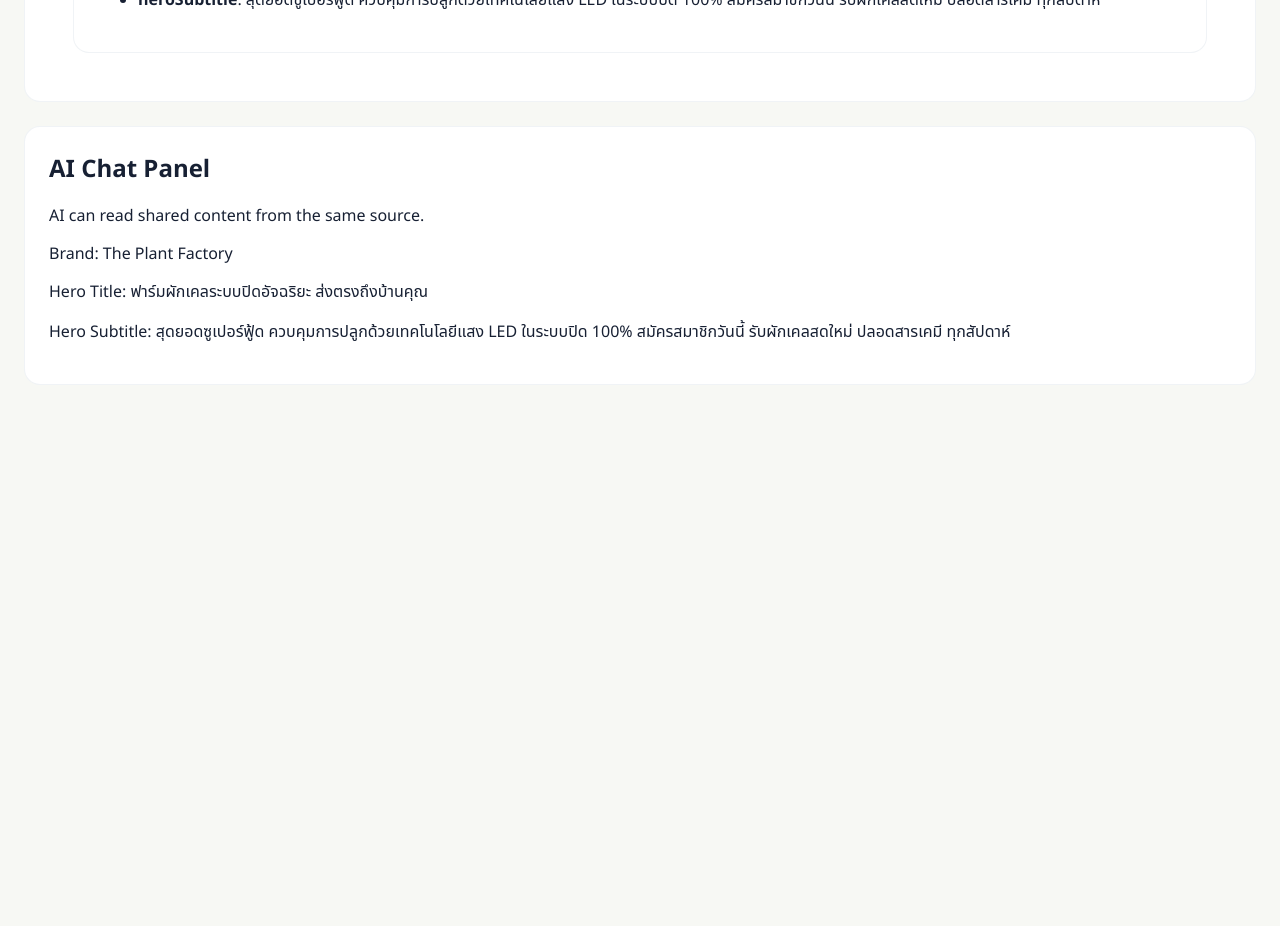
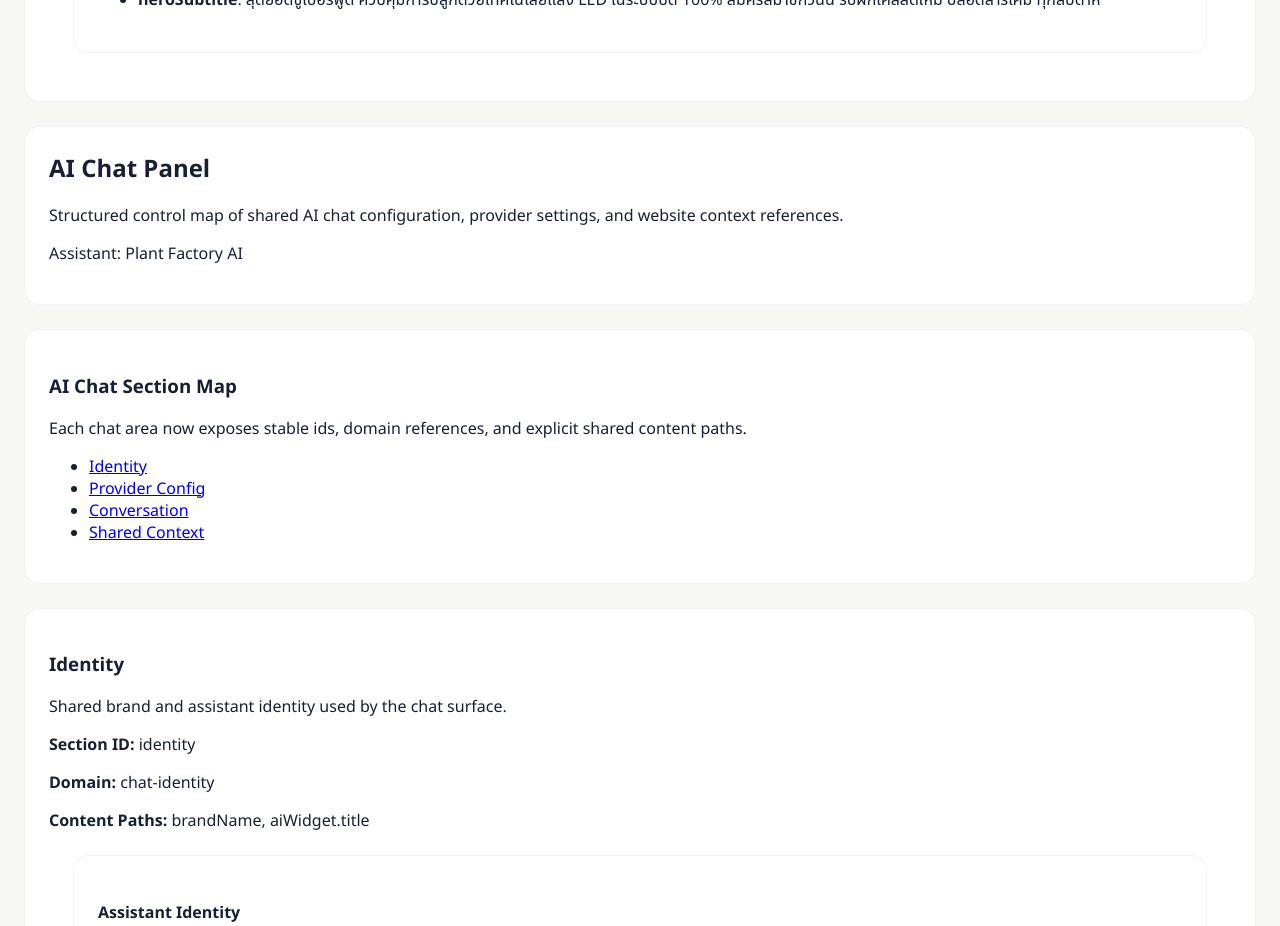
Before and after one commit to satapolceo/the-plant-factory-web, a React (Vite) app: page / in a window 1280 px wide. Shown: the part 9080-10006 px from the top of the page. Before the commit the page ends 9489 px from the top, so only its background shows below. Built offline with nearby package versions, Linux system fonts and the light colour scheme.

Commit message:
Structure AI chat panel mappings

```diff
--- a/src/chat/AIChatPanel.jsx
+++ b/src/chat/AIChatPanel.jsx
@@ -1,14 +1,118 @@
 import React from "react";
+import chatSections from "./chatSections";
 import siteContent from "../data/siteContent";
+
+function getValueAtPath(source, path) {
+  return path.split(".").reduce((current, key) => current?.[key], source);
+}
+
+function renderValuePreview(path, value) {
+  if (path === "aiWidget.apiKey") {
+    return value ? "Configured" : "Not configured";
+  }
+
+  if (Array.isArray(value)) {
+    if (value.length === 0) {
+      return "0 entries";
+    }
+
+    const firstItem = value[0];
+
+    if (typeof firstItem === "string") {
+      return `${value.length} entries: ${value.join(", ")}`;
+    }
+
+    if (firstItem && typeof firstItem === "object") {
+      const itemId = firstItem.id ?? firstItem.name ?? firstItem.label ?? "item";
+      return `${value.length} entries, first id: ${itemId}`;
+    }
+
+    return `${value.length} entries`;
+  }
+
+  if (value && typeof value === "object") {
+    return `${Object.keys(value).length} fields`;
+  }
+
+  return String(value);
+}
+
+function ChatPanelNav({ sections }) {
+  return (
+    <nav aria-label="AI chat sections">
+      <ul>
+        {sections.map((section) => (
+          <li key={section.id}>
+            <a href={`#chat-section-${section.id}`}>{section.label}</a>
+          </li>
+        ))}
+      </ul>
+    </nav>
+  );
+}
+
+function ChatGroupCard({ sectionId, group, content }) {
+  return (
+    <section aria-labelledby={`chat-group-${sectionId}-${group.id}`}>
+      <h4 id={`chat-group-${sectionId}-${group.id}`}>{group.label}</h4>
+      <p>{group.description}</p>
+      <ul>
+        {group.contentPaths.map((path) => (
+          <li key={path}>
+            <strong>{path}</strong>: {renderValuePreview(path, getValueAtPath(content, path))}
+          </li>
+        ))}
+      </ul>
+    </section>
+  );
+}
+
+function ChatSectionCard({ section, content }) {
+  return (
+    <section aria-labelledby={`chat-section-${section.id}`}>
+      <h3 id={`chat-section-${section.id}`}>{section.label}</h3>
+      <p>{section.description}</p>
+      <p>
+        <strong>Section ID:</strong> {section.id}
+      </p>
+      <p>
+        <strong>Domain:</strong> {section.domain}
+      </p>
+      <p>
+        <strong>Content Paths:</strong> {section.contentPaths.join(", ")}
+      </p>
+
+      {section.groups.map((group) => (
+        <ChatGroupCard key={group.id} sectionId={section.id} group={group} content={content} />
+      ))}
+    </section>
+  );
+}
 
 export default function AIChatPanel() {
   return (
-    <section>
-      <h2>AI Chat Panel</h2>
-      <p>AI can read shared content from the same source.</p>
-      <p>Brand: {siteContent.brandName}</p>
-      <p>Hero Title: {siteContent.heroTitle}</p>
-      <p>Hero Subtitle: {siteContent.heroSubtitle}</p>
-    </section>
+    <div>
+      <section>
+        <h2>AI Chat Panel</h2>
+        <p>
+          Structured control map of shared AI chat configuration, provider settings, and website
+          context references.
+        </p>
+        <p>Assistant: {siteContent.aiWidget.title}</p>
+      </section>
+
+      <section>
+        <h3>AI Chat Section Map</h3>
+        <p>
+          Each chat area now exposes stable ids, domain references, and explicit shared content
+          paths.
+        </p>
+        <ChatPanelNav sections={chatSections} />
+      </section>
+
+      {chatSections.map((section) => (
+        <ChatSectionCard key={section.id} section={section} content={siteContent} />
+      ))}
+    </div>
   );
 }
--- /dev/null
+++ b/src/chat/chatSections.js
@@ -0,0 +1,82 @@
+const chatSections = [
+  {
+    id: "identity",
+    label: "Identity",
+    description: "Shared brand and assistant identity used by the chat surface.",
+    domain: "chat-identity",
+    contentPaths: ["brandName", "aiWidget.title"],
+    groups: [
+      {
+        id: "assistant-title",
+        label: "Assistant Identity",
+        description: "Brand and assistant naming used in the chat experience.",
+        contentPaths: ["brandName", "aiWidget.title"]
+      }
+    ]
+  },
+  {
+    id: "provider-config",
+    label: "Provider Config",
+    description: "Model provider and API credential state for the shared AI widget config.",
+    domain: "chat-provider",
+    contentPaths: ["aiWidget.provider", "aiWidget.apiKey"],
+    groups: [
+      {
+        id: "provider-selection",
+        label: "Provider Selection",
+        description: "Current backend/provider selection for AI calls.",
+        contentPaths: ["aiWidget.provider"]
+      },
+      {
+        id: "api-credentials",
+        label: "API Credentials",
+        description: "Credential presence for future control and validation flows.",
+        contentPaths: ["aiWidget.apiKey"]
+      }
+    ]
+  },
+  {
+    id: "conversation",
+    label: "Conversation",
+    description: "Greeting and system-instruction fields that shape assistant behavior.",
+    domain: "chat-conversation",
+    contentPaths: ["aiWidget.greeting", "aiWidget.systemPrompt"],
+    groups: [
+      {
+        id: "greeting",
+        label: "Greeting",
+        description: "Default first response shown by the assistant.",
+        contentPaths: ["aiWidget.greeting"]
+      },
+      {
+        id: "system-prompt",
+        label: "System Prompt",
+        description: "Core instruction text for future prompt-control surfaces.",
+        contentPaths: ["aiWidget.systemPrompt"]
+      }
+    ]
+  },
+  {
+    id: "shared-context",
+    label: "Shared Context",
+    description: "Website content domains the AI surface can reference through shared data.",
+    domain: "chat-context",
+    contentPaths: ["hero", "subscriptions", "products"],
+    groups: [
+      {
+        id: "home-context",
+        label: "Home Context",
+        description: "High-level public-facing content the assistant may reference.",
+        contentPaths: ["hero"]
+      },
+      {
+        id: "catalog-context",
+        label: "Catalog Context",
+        description: "Commerce collections available for recommendation and lookup.",
+        contentPaths: ["subscriptions", "products"]
+      }
+    ]
+  }
+];
+
+export default chatSections;
--- a/src/data/siteContent.js
+++ b/src/data/siteContent.js
@@ -213,6 +213,15 @@ const siteContent = {
       actionKey: "open-admin",
       label: "Admin"
     }
+  },
+  aiWidget: {
+    sectionKey: "ai-widget",
+    provider: "gemini",
+    apiKey: "",
+    title: "Plant Factory AI",
+    greeting: "สวัสดีครับ มีผักหรือแพ็กเกจไหนที่อยากให้ช่วยแนะนำเป็นพิเศษไหมครับ",
+    systemPrompt:
+      "คุณคือผู้ช่วย AI ของ The Plant Factory ให้คำแนะนำเรื่องผักสลัด ระบบปลูกพืช และแพ็กเกจสมาชิกอย่างกระชับ สุภาพ และเข้าใจง่าย"
   }
 };
 
```
